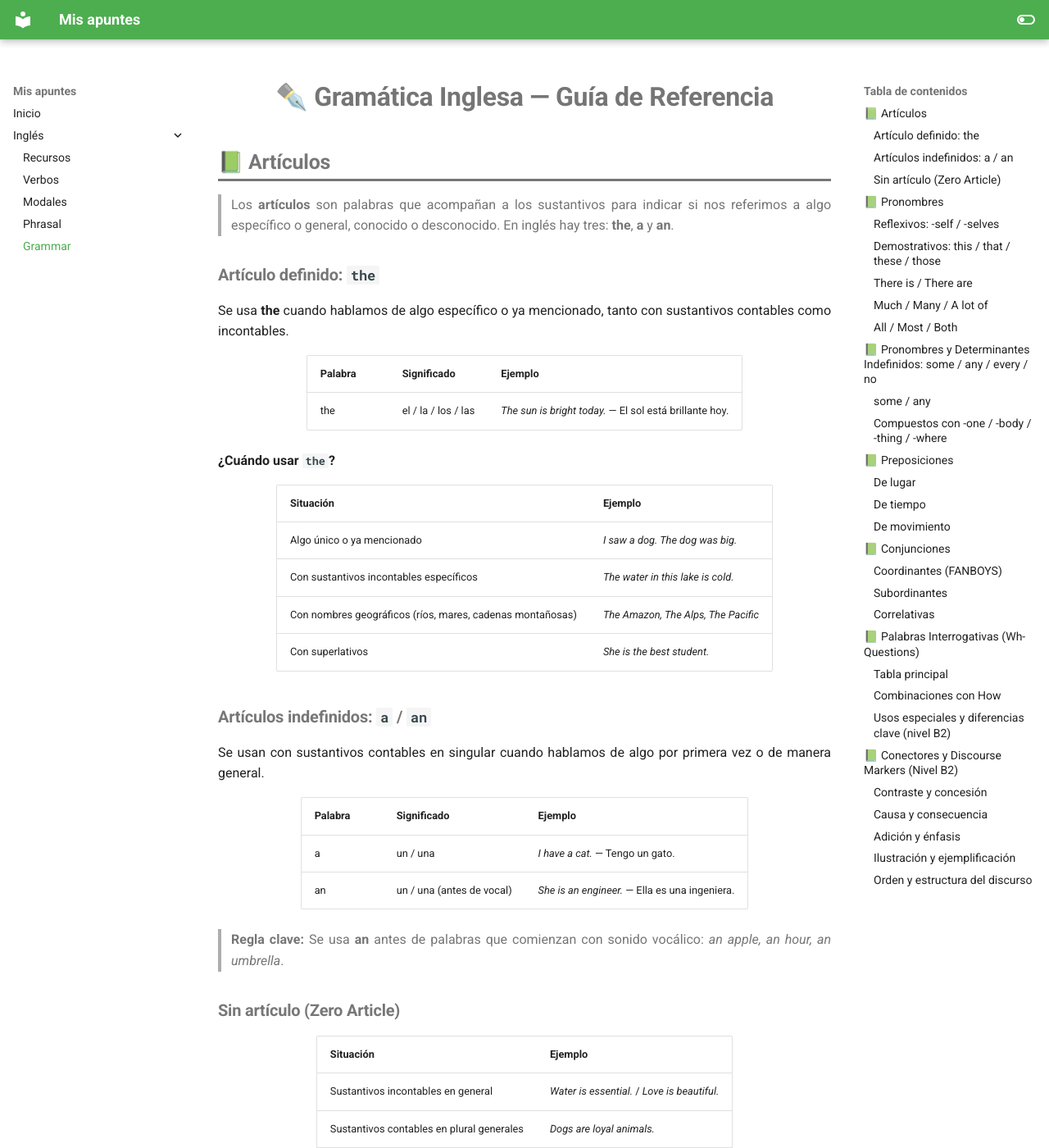
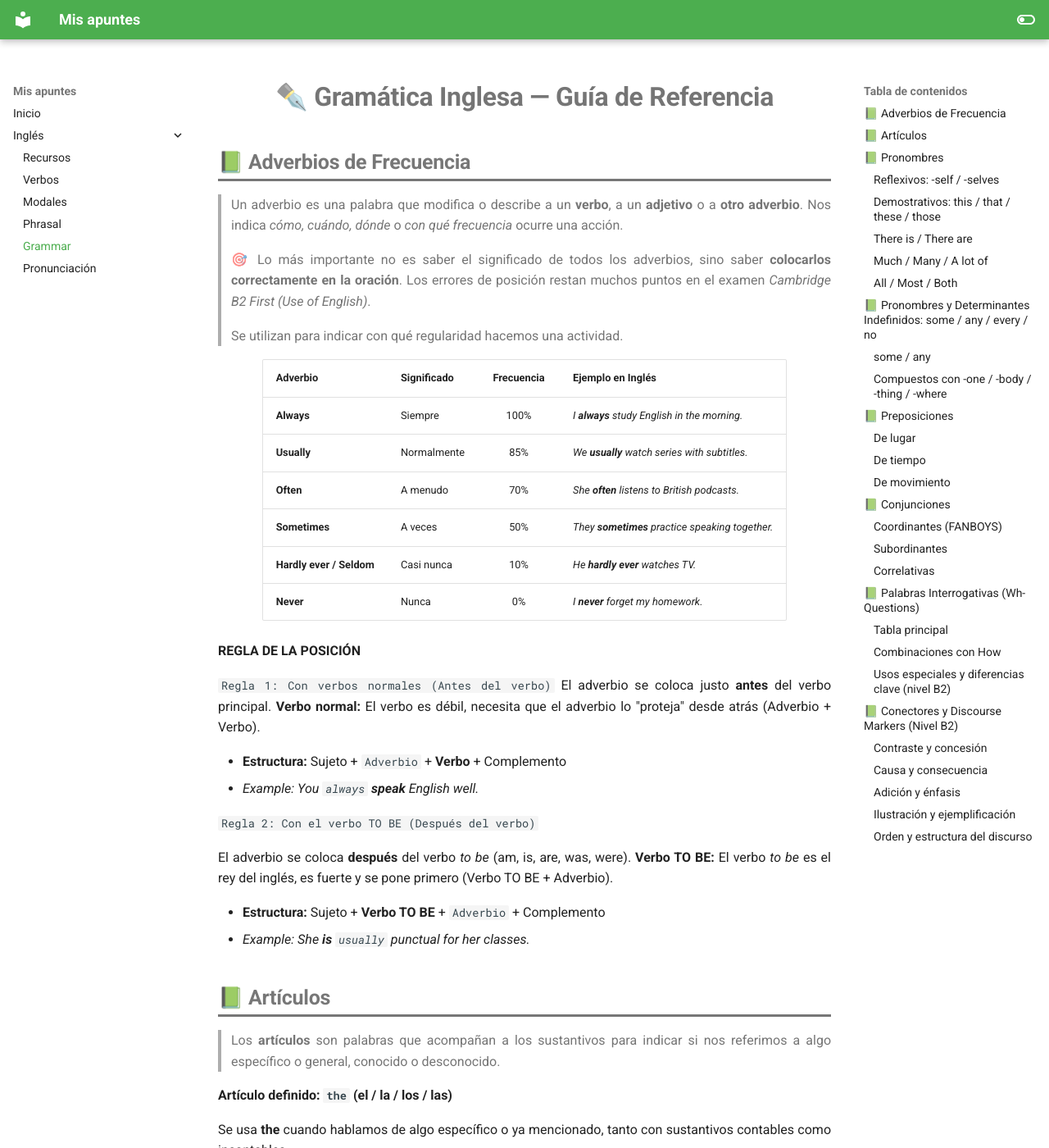
Before and after one commit to ymorgil/formacion, an MkDocs documentation site: the page built from docs/ingles/05grammar.md, in a window 1280 px wide and 1400 px high. Shown: the whole window at 82% size. Built offline with MkDocs 1.6.1 and Material for MkDocs 9.7.7, drawn with Linux system fonts in a browser that asks for light colours; some of the changed text lies outside the part shown.

Commit message:
pronunciación

```diff
--- a/docs/ingles/05grammar.md
+++ b/docs/ingles/05grammar.md
@@ -1,16 +1,42 @@
 # ✒️ Gramática Inglesa — Guía de Referencia
 
+## 📗 Adverbios de Frecuencia
+> Un adverbio es una palabra que modifica o describe a un **verbo**, a un **adjetivo** o a **otro adverbio**. Nos indica *cómo, cuándo, dónde* o *con qué frecuencia* ocurre una acción.
+
+> 🎯 Lo más importante no es saber el significado de todos los adverbios, sino saber **colocarlos correctamente en la oración**. Los errores de posición restan muchos puntos en el examen *Cambridge B2 First (Use of English)*.
+
+> Se utilizan para indicar con qué regularidad hacemos una actividad.
+
+| Adverbio | Significado | Frecuencia | Ejemplo en Inglés |
+| :--- | :--- | :---: | :--- |
+| **Always** | Siempre | 100% | *I **always** study English in the morning.* |
+| **Usually** | Normalmente | 85% | *We **usually** watch series with subtitles.* |
+| **Often** | A menudo | 70% | *She **often** listens to British podcasts.* |
+| **Sometimes** | A veces | 50% | *They **sometimes** practice speaking together.* |
+| **Hardly ever / Seldom** | Casi nunca | 10% | *He **hardly ever** watches TV.* |
+| **Never** | Nunca | 0% | *I **never** forget my homework.* |
+
+**REGLA DE LA POSICIÓN**
+
+``Regla 1: Con verbos normales (Antes del verbo)``
+El adverbio se coloca justo **antes** del verbo principal. **Verbo normal:** El verbo es débil, necesita que el adverbio lo "proteja" desde atrás (Adverbio + Verbo).
+
+* **Estructura:** Sujeto + `Adverbio` + **Verbo** + Complemento
+* *Example:* *You `always` **speak** English well.*
+
+`Regla 2: Con el verbo TO BE (Después del verbo)`
+
+El adverbio se coloca **después** del verbo *to be* (am, is, are, was, were). **Verbo TO BE:** El verbo *to be* es el rey del inglés, es fuerte y se pone primero (Verbo TO BE + Adverbio).
+
+* **Estructura:** Sujeto + **Verbo TO BE** + `Adverbio` + Complemento
+* *Example:* *She **is** `usually` punctual for her classes.*
+
 ## 📗 Artículos
-> Los **artículos** son palabras que acompañan a los sustantivos para indicar si nos referimos a algo específico o general, conocido o desconocido. En inglés hay tres: **the**, **a** y **an**.
+> Los **artículos** son palabras que acompañan a los sustantivos para indicar si nos referimos a algo específico o general, conocido o desconocido.
 
-### Artículo definido: `the`
+**Artículo definido: `the` (el / la / los / las)**
+
 Se usa **the** cuando hablamos de algo específico o ya mencionado, tanto con sustantivos contables como incontables.
-
-| Palabra | Significado | Ejemplo |
-|--------|-------------|---------|
-| the | el / la / los / las | *The sun is bright today.* — El sol está brillante hoy. |
-
-**¿Cuándo usar `the`?**
 
 | Situación | Ejemplo |
 |-----------|---------|
@@ -19,17 +45,19 @@ Se usa **the** cuando hablamos de algo específico o ya mencionado, tanto con su
 | Con nombres geográficos (ríos, mares, cadenas montañosas) | *The Amazon, The Alps, The Pacific* |
 | Con superlativos | *She is the best student.* |
 
-### Artículos indefinidos: `a` / `an`
+**Artículos indefinidos: `a` / `an`**
+
 Se usan con sustantivos contables en singular cuando hablamos de algo por primera vez o de manera general.
+**Regla clave:** Se usa **an** antes de palabras que comienzan con sonido vocálico: *an apple, an hour, an umbrella*.
 
 | Palabra | Significado | Ejemplo |
 |--------|-------------|---------|
 | a | un / una | *I have a cat.* — Tengo un gato. |
 | an | un / una (antes de vocal) | *She is an engineer.* — Ella es una ingeniera. |
 
-> **Regla clave:** Se usa **an** antes de palabras que comienzan con sonido vocálico: *an apple, an hour, an umbrella*.
+>
 
-### Sin artículo (Zero Article)
+**Sin artículo (Zero Article)**
 
 | Situación | Ejemplo |
 |-----------|---------|
--- a/mkdocs.yml
+++ b/mkdocs.yml
@@ -26,6 +26,7 @@ nav:
         - Modales: ingles/03modales.md
         - Phrasal: ingles/04phrasal.md
         - Grammar: ingles/05grammar.md
+        - Pronunciación: ingles/06pronu.md
 plugins:
    - glightbox # Cuando el usuario hace clic en una imagen se abre en una ventana emergente (lightbox)
 
```
Also changed, not shown: docs/ingles/06pronu.md (added, +50 -0 lines).
